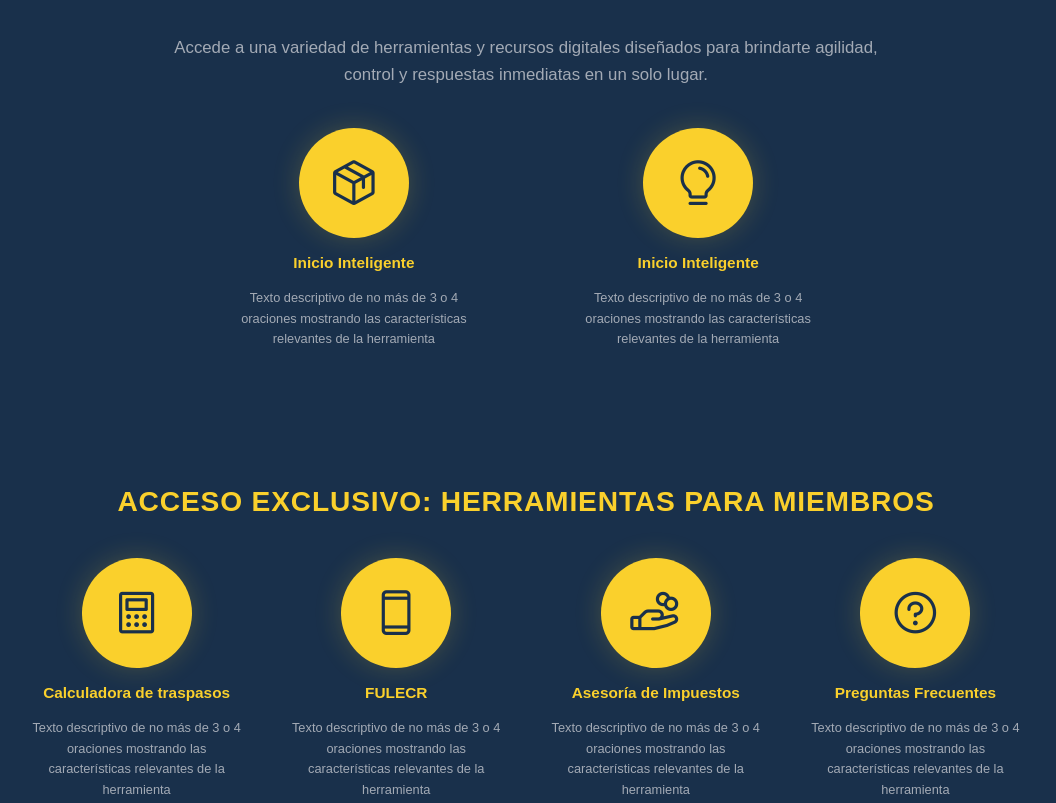
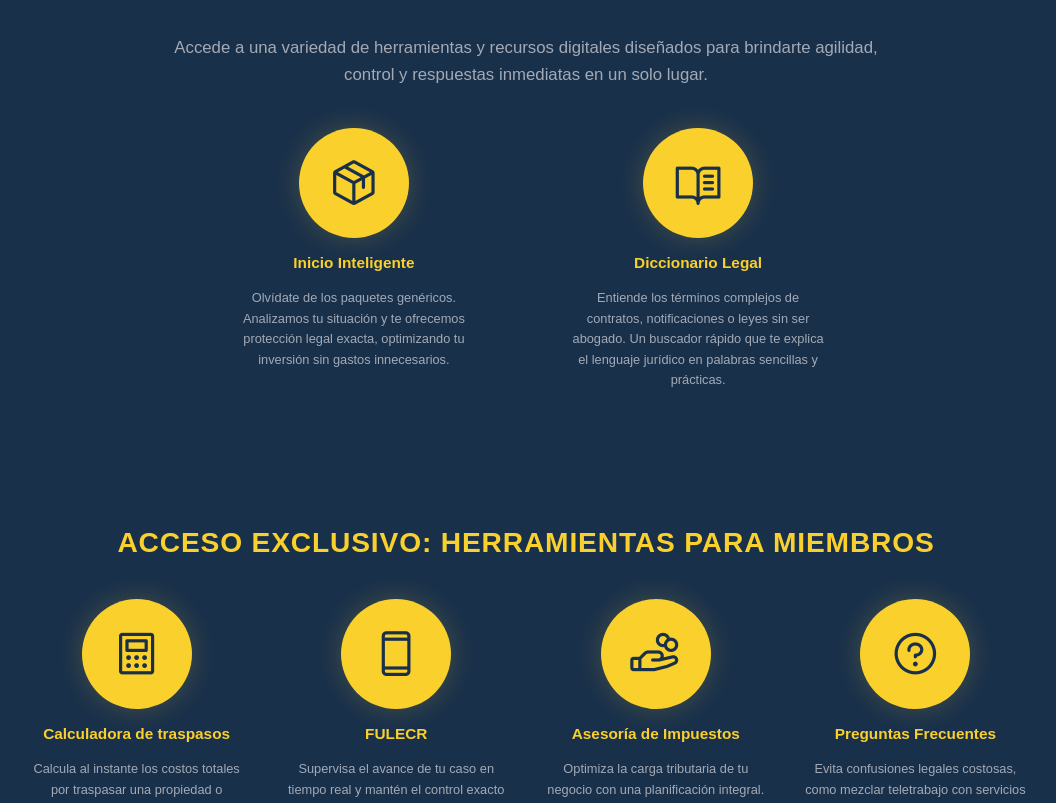
Before and after one commit to JosDev26/fl-webpage, an Astro site in the folder apps/web/: page /toolkit in a window 1280 px wide. Shown: the part 147-950 px from the top of the page, without its empty margins (114-1170 px from the left). Built offline with nearby package versions, Linux system fonts and the light colour scheme; Astro itself is replaced by a stand-in of ours.

Commit message:
Descripciones herramientas

```diff
--- a/apps/web/src/components/FreeTools.astro
+++ b/apps/web/src/components/FreeTools.astro
@@ -16,14 +16,14 @@ import '../styles/freetools.css';
                     <i class="ph ph-package"></i>
                 </div>
                 <span class="freetool-name">Inicio Inteligente</span>
-                <span class="freetool-desc">Texto descriptivo de no más de 3 o 4 oraciones mostrando las características relevantes de la herramienta</span>
+                <span class="freetool-desc">Olvídate de los paquetes genéricos. Analizamos tu situación y te ofrecemos protección legal exacta, optimizando tu inversión sin gastos innecesarios.</span>
             </a>
             <a href="#" class="freetool-card hidden-initial">
                 <div class="freetool-icon">
-                    <i class="ph ph-lightbulb"></i>
+                    <i class="ph ph-book-open-text"></i>
                 </div>
-                <span class="freetool-name">Inicio Inteligente</span>
-                <span class="freetool-desc">Texto descriptivo de no más de 3 o 4 oraciones mostrando las características relevantes de la herramienta</span>
+                <span class="freetool-name">Diccionario Legal</span>
+                <span class="freetool-desc">Entiende los términos complejos de contratos, notificaciones o leyes sin ser abogado. Un buscador rápido que te explica el lenguaje jurídico en palabras sencillas y prácticas.</span>
             </a>
         </div>
     </div>
--- a/apps/web/src/components/PaidTools.astro
+++ b/apps/web/src/components/PaidTools.astro
@@ -13,28 +13,28 @@ import '../styles/paidtools.css';
                     <i class="ph ph-calculator"></i>
                 </div>
                 <span class="paidtool-name">Calculadora de traspasos</span>
-                <span class="paidtool-desc">Texto descriptivo de no más de 3 o 4 oraciones mostrando las características relevantes de la herramienta</span>
+                <span class="paidtool-desc">Calcula al instante los costos totales por traspasar una propiedad o vehículo. Obtén un estimado claro de impuestos, timbres y honorarios notariales para planificar sin sorpresas.</span>
             </a>
             <a href="#" class="paidtool-card hidden-initial">
                 <div class="paidtool-icon">
                     <i class="ph ph-device-mobile"></i>
                 </div>
                 <span class="paidtool-name">FULECR</span>
-                <span class="paidtool-desc">Texto descriptivo de no más de 3 o 4 oraciones mostrando las características relevantes de la herramienta</span>
+                <span class="paidtool-desc">Supervisa el avance de tu caso en tiempo real y mantén el control exacto de tus pagos y horas facturadas. Una herramienta diseñada para garantizar total transparencia durante todo tu proceso legal.</span>
             </a>
             <a href="#" class="paidtool-card hidden-initial">
                 <div class="paidtool-icon">
                     <i class="ph ph-hand-coins"></i>
                 </div>
                 <span class="paidtool-name">Asesoría de Impuestos</span>
-                <span class="paidtool-desc">Texto descriptivo de no más de 3 o 4 oraciones mostrando las características relevantes de la herramienta</span>
+                <span class="paidtool-desc">Optimiza la carga tributaria de tu negocio con una planificación integral. Te asesoramos para cumplir con la ley mientras maximizas tus beneficios fiscales de forma segura.</span>
             </a>
             <a href="#" class="paidtool-card hidden-initial">
                 <div class="paidtool-icon">
                     <i class="ph ph-question"></i>
                 </div>
                 <span class="paidtool-name">Preguntas Frecuentes</span>
-                <span class="paidtool-desc">Texto descriptivo de no más de 3 o 4 oraciones mostrando las características relevantes de la herramienta</span>
+                <span class="paidtool-desc">Evita confusiones legales costosas, como mezclar teletrabajo con servicios profesionales. Accede a nuestra base de conocimiento para resolver tus dudas laborales y comerciales al instante.</span>
             </a>
         </div>
 
```
